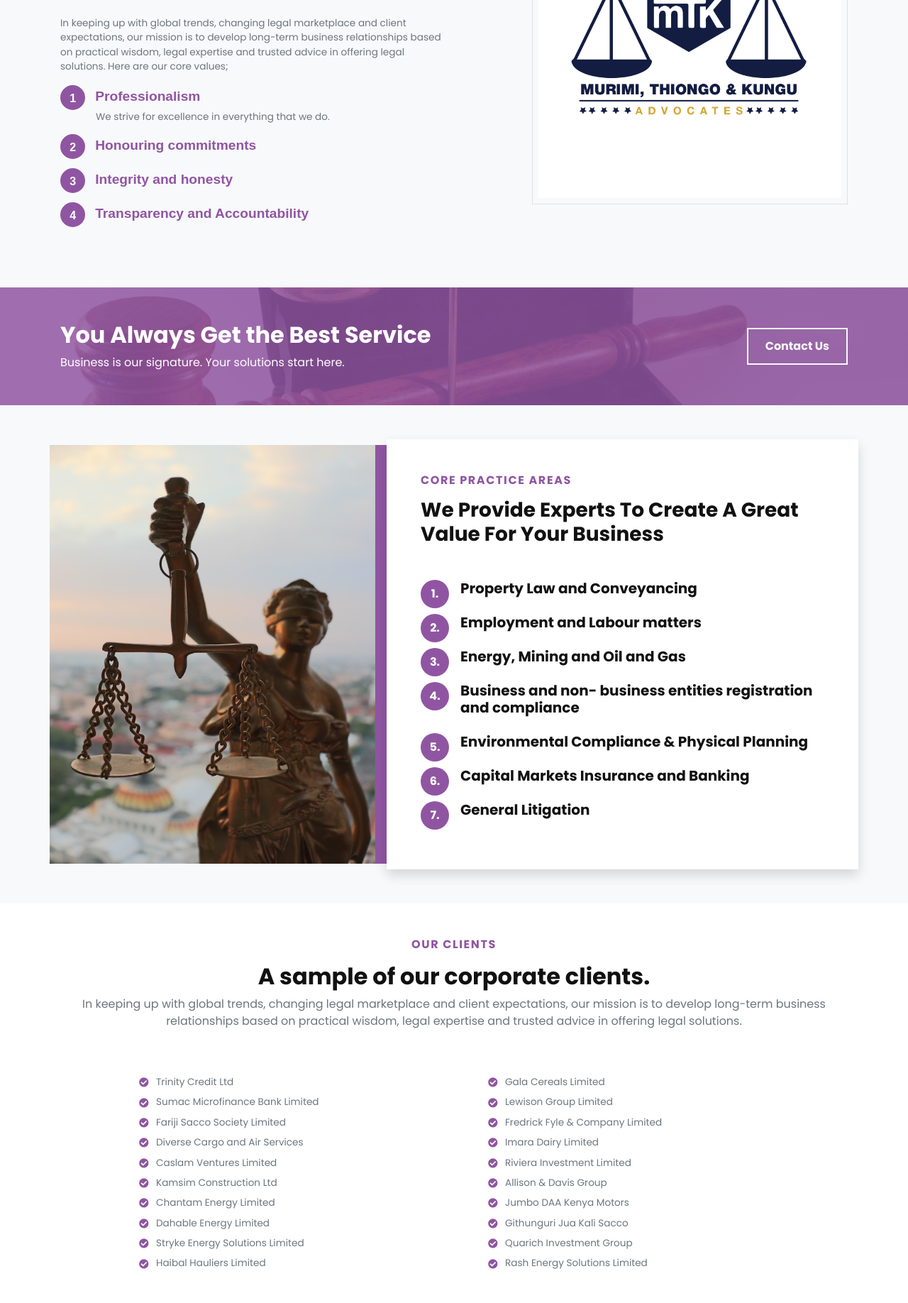
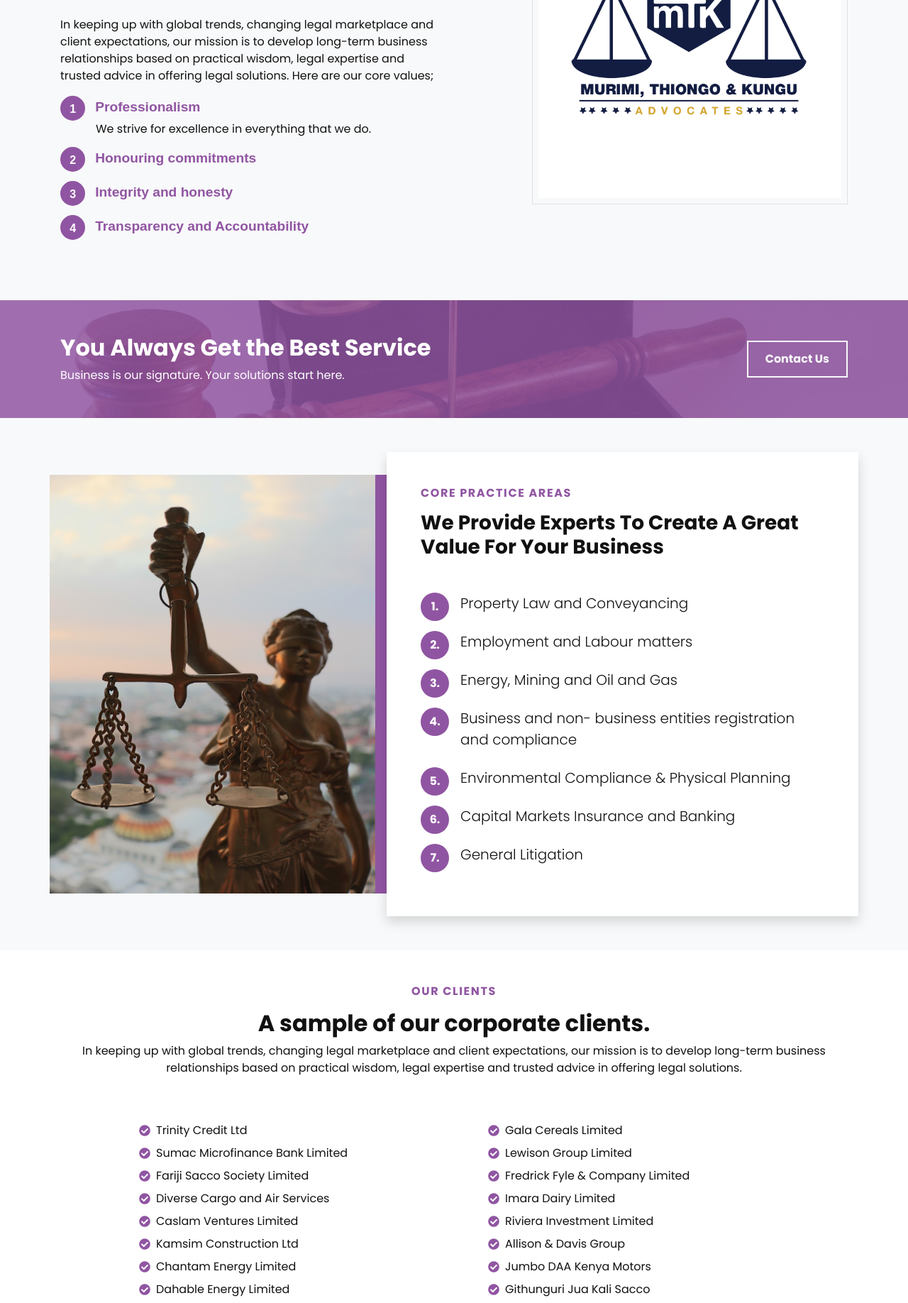
Before and after one commit to munyuaDeveloper/mtk-advocates, a PHP site: page / in a window 1280 px wide. Shown: the part 1004-2840 px from the top of the page at 71% size. Run offline with PHP 8.4, Linux system fonts and the light colour scheme; some libraries are stand-ins or nearby versions.

Commit message:
correct(font) bug fix

```diff
--- a/header.php
+++ b/header.php
@@ -1,7 +1,7 @@
 <head>
   <meta charset="utf-8">
   <meta http-equiv="X-UA-Compatible" content="IE=edge">
-  <title>Company title</title>
+  <title>MTK Advocates</title>
   <meta name="description" content="">
   <meta name="viewport" content="width=device-width, initial-scale=1">
   <meta name="robots" content="all,follow">
@@ -41,7 +41,7 @@
           </div>
           <div class="col-lg-8 text-right py-2 text-center text-lg-right">
             <ul class="list-inline mb-0">
-              <li class="list-inline-item"><a class="font-weight-normal text-small reset-anchor" href="#"><i class="fas fa-mobile mr-2"></i>+254 725 109 587</a></li>
+              <li class="list-inline-item"><a class="font-weight-normal text-small reset-anchor" href="#"><i class="fas fa-mobile mr-2"></i>+254 724835987</a></li>
               <li class="list-inline-item">|</li>
               <li class="list-inline-item"><a class="font-weight-normal text-small reset-anchor" href="#"><i class="fas fa-envelope mr-2"></i>info@mtkadvocates.com</a></li>
             </ul>
--- a/index.php
+++ b/index.php
@@ -19,7 +19,7 @@ include('header.php')
         <li class="nav-item mx-2"><a class="nav-link text-uppercase" href="team.php">Our Team</a></li>
         <li class="nav-item mx-2"><a class="nav-link text-uppercase" href="contact.php">Contact</a></li>
         <!-- <li class="nav-item ml-2 dropdown"><a class="nav-link text-uppercase dropdown-toggle pr-0" id="navbarDropdownMenuLink" href="#" data-toggle="dropdown" aria-haspopup="true" aria-expanded="false">Pages</a>
-                <div class="dropdown-menu mt-lg-4" aria-labelledby="navbarDropdownMenuLink"><a class="dropdown-item font-weight-bold text-small" href="index.html">Home</a><a class="dropdown-item font-weight-bold text-small" href="about.html">About</a><a class="dropdown-item font-weight-bold text-small" href="contact.html">Contact                </a></div>
+                <div class="dropdown-menu mt-lg-4" aria-labelledby="navbarDropdownMenuLink"><a class="dropdown-item font-weight-bold " href="index.html">Home</a><a class="dropdown-item font-weight-bold " href="about.html">About</a><a class="dropdown-item font-weight-bold " href="contact.html">Contact                </a></div>
               </li>
               <li class="nav-item ml-lg-3 pl-lg-3"><a class="btn btn-outline-primary btn-sm" href="contact.html">Request a quote</a></li> -->
       </ul>
@@ -87,7 +87,7 @@ include('header.php')
       <div class="col-lg-6 order-2 order-lg-1">
         <p class="h6 mb-1 text-uppercase text-primary mb-3">Our main features</p>
         <h2 class="mb-4">We Work With You To Address Your Most Critical Business Priorities</h2>
-        <p class="text-small text-muted">In keeping up with global trends,
+        <p class=" ">In keeping up with global trends,
           changing legal marketplace and client
           expectations, our mission is to develop
           long-term business relationships based
@@ -111,7 +111,7 @@ include('header.php')
                   </span>
                 </div>
                 <div id="collapseOne" class="collapse show" aria-labelledby="headingOne" data-parent="#accordionOne">
-                  <div class="accordion-body text-small text-muted">
+                  <div class="accordion-body  ">
                     We strive for excellence in everything that we do.
                   </div>
                 </div>
@@ -125,7 +125,7 @@ include('header.php')
 
                 </div>
                 <div id="collapseTwo" class="collapse" aria-labelledby="headingTwo" data-parent="#accordionOne">
-                  <div class="accordion-body text-small text-muted">
+                  <div class="accordion-body  ">
                     Our word is our honour and bond as we continue to jealously guard our firm’s
                     image and reputation by being dependable and reliable while exhibiting the high-
                     est ethical standards.
@@ -140,7 +140,7 @@ include('header.php')
                   </span>
                 </div>
                 <div id="collapseThree" class="collapse" aria-labelledby="headingThree" data-parent="#accordionOne">
-                  <div class="accordion-body text-small text-muted">
+                  <div class="accordion-body  ">
                     Character counts. We endeavor to be reliable, trustworthy, transparent, commit-
                     ted to fairness, honour and truth. We are honest enough to assess your needs and
                     give you an objective opinion in offering you a suitable solution.
@@ -155,7 +155,7 @@ include('header.php')
 
                 </div>
                 <div id="collapseFour" class="collapse" aria-labelledby="headingFour" data-parent="#accordionOne">
-                  <div class="accordion-body text-small text-muted">
+                  <div class="accordion-body  ">
                     In engaging with us, we remain transparent and agree to be bound by reasonable
                     professional standards and expectations in decision-making processes and in
                     delivering on your instructions. We maintain a sufficient professional indemnity
@@ -198,7 +198,7 @@ include('header.php')
             <use xlink:href="#laptop-screen-1"> </use>
           </svg>
           <h3 class="h5">Property Law and Conveyancing</h3>
-          <p class="text-small mb-0 text-muted"></p>
+          <p class=" mb-0 "></p>
         </div>
       </div>
       <div class="col-lg-4 col-md-6 mb-4">
@@ -207,7 +207,7 @@ include('header.php')
             <use xlink:href="#quality-1"> </use>
           </svg>
           <h3 class="h5">Employment and Labour matters</h3>
-          <p class="text-small mb-0 text-muted"></p>
+          <p class=" mb-0 "></p>
         </div>
       </div>
       <div class="col-lg-4 col-md-6 mb-4">
@@ -216,7 +216,7 @@ include('header.php')
             <use xlink:href="#survey-1"> </use>
           </svg>
           <h3 class="h5">Energy, Mining and Oil and Gas</h3>
-          <p class="text-small mb-0 text-muted"></p>
+          <p class=" mb-0 "></p>
         </div>
       </div>
       <div class="col-lg-4 col-md-6 mb-4">
@@ -225,7 +225,7 @@ include('header.php')
             <use xlink:href="#pie-chart-1"> </use>
           </svg>
           <h3 class="h5">Business and non- business entities registration and compliance</h3>
-          <p class="text-small mb-0 text-muted"></p>
+          <p class=" mb-0 "></p>
         </div>
       </div>
       <div class="col-lg-4 col-md-6 mb-4">
@@ -234,7 +234,7 @@ include('header.php')
             <use xlink:href="#pay-1"> </use>
           </svg>
           <h3 class="h5">Environmental Compliance & Physical Planning</h3>
-          <p class="text-small mb-0 text-muted"></p>
+          <p class=" mb-0 "></p>
         </div>
       </div>
       <div class="col-lg-4 col-md-6 mb-4">
@@ -243,7 +243,7 @@ include('header.php')
             <use xlink:href="#stack-1"> </use>
           </svg>
           <h3 class="h5">Capital Markets Insurance and Banking</h3>
-          <p class="text-small mb-0 text-muted"></p>
+          <p class=" mb-0 "></p>
         </div>
       </div>
       <div class="col-lg-4 col-md-6 mb-4">
@@ -252,7 +252,7 @@ include('header.php')
             <use xlink:href="#stack-1"> </use>
           </svg>
           <h3 class="h5">General Litigation</h3>
-          <p class="text-small mb-0 text-muted"></p>
+          <p class=" mb-0 "></p>
         </div>
       </div>
     </div>
@@ -289,32 +289,25 @@ include('header.php')
             <div class="col-lg-12">
               <ol class="list-numbers mb-0">
                 <li class="mb-4">
-                  <h5>Property Law and Conveyancing</h5>
-                  <p class="text-small text-muted"></p>
+                  <p class="lead">Property Law and Conveyancing</p>
                 </li>
                 <li class="mb-4">
-                  <h5>Employment and Labour matters</h5>
-                  <p class="text-small text-muted"></p>
+                  <p class="lead">Employment and Labour matters</p>
                 </li>
                 <li class="mb-4">
-                  <h5>Energy, Mining and Oil and Gas</h5>
-                  <p class="text-small text-muted"></p>
+                  <p class="lead">Energy, Mining and Oil and Gas</p>
                 </li>
                 <li class="mb-4">
-                  <h5>Business and non- business entities registration and compliance</h5>
-                  <p class="text-small text-muted"></p>
+                  <p class="lead">Business and non- business entities registration and compliance</p>
                 </li>
                 <li class="mb-4">
-                  <h5>Environmental Compliance & Physical Planning</h5>
-                  <p class="text-small text-muted"></p>
+                  <p class="lead">Environmental Compliance & Physical Planning</p>
                 </li>
                 <li class="mb-4">
-                  <h5>Capital Markets Insurance and Banking</h5>
-                  <p class="text-small text-muted"></p>
+                  <p class="lead">Capital Markets Insurance and Banking</p>
                 </li>
                 <li class="mb-4">
-                  <h5>General Litigation</h5>
-                  <p class="text-small text-muted"></p>
+                 <p class="lead">General Litigation</p>
                 </li>
               </ol>
             </div>
@@ -331,7 +324,7 @@ include('header.php')
     <div class="row mb-5">
       <div class="col-12 text-center">
         <h2 class="">A sample of our corporate clients.</h2>
-        <p class="text-muted">In keeping up with global trends,
+        <p class="">In keeping up with global trends,
           changing legal marketplace and client
           expectations, our mission is to develop
           long-term business relationships based
@@ -344,30 +337,30 @@ include('header.php')
       <div class="row mx-md-5">
         <div class="col-sm-6">
           <ul class="list-check list-unstyled row mb-4">
-            <li class="text-small text-muted mb-2 col-12">Trinity Credit Ltd</li>
-            <li class="text-small text-muted mb-2">Sumac Microfinance Bank Limited</li>
-            <li class="text-small text-muted mb-2 col-12">Fariji Sacco Society Limited</li>
-            <li class="text-small text-muted mb-2">Diverse Cargo and Air Services</li>
-            <li class="text-small text-muted mb-2 col-12">Caslam Ventures Limited</li>
-            <li class="text-small text-muted mb-2">Kamsim Construction Ltd</li>
-            <li class="text-small text-muted mb-2 col-12">Chantam Energy Limited</li>
-            <li class="text-small text-muted mb-2">Dahable Energy Limited</li>
-            <li class="text-small text-muted mb-2 col-12">Stryke Energy Solutions Limited</li>
-            <li class="text-small text-muted mb-2">Haibal Hauliers Limited</li>
+            <li class="  mb-2 col-12">Trinity Credit Ltd</li>
+            <li class="  mb-2">Sumac Microfinance Bank Limited</li>
+            <li class="  mb-2 col-12">Fariji Sacco Society Limited</li>
+            <li class="  mb-2">Diverse Cargo and Air Services</li>
+            <li class="  mb-2 col-12">Caslam Ventures Limited</li>
+            <li class="  mb-2">Kamsim Construction Ltd</li>
+            <li class="  mb-2 col-12">Chantam Energy Limited</li>
+            <li class="  mb-2">Dahable Energy Limited</li>
+            <li class="  mb-2 col-12">Stryke Energy Solutions Limited</li>
+            <li class="  mb-2">Haibal Hauliers Limited</li>
           </ul>
         </div>
         <div class="col-sm-6">
           <ul class="list-check list-unstyled row mb-4">
-            <li class="text-small text-muted mb-2 col-12">Gala Cereals Limited</li>
-            <li class="text-small text-muted mb-2">Lewison Group Limited</li>
-            <li class="text-small text-muted mb-2 col-12">Fredrick Fyle & Company Limited</li>
-            <li class="text-small text-muted mb-2">Imara Dairy Limited</li>
-            <li class="text-small text-muted mb-2 col-12">Riviera Investment Limited</li>
-            <li class="text-small text-muted mb-2">Allison & Davis Group</li>
-            <li class="text-small text-muted mb-2 col-12">Jumbo DAA Kenya Motors</li>
-            <li class="text-small text-muted mb-2">Githunguri Jua Kali Sacco</li>
-            <li class="text-small text-muted mb-2 col-12">Quarich Investment Group</li>
-            <li class="text-small text-muted mb-2">Rash Energy Solutions Limited</li>
+            <li class="  mb-2 col-12">Gala Cereals Limited</li>
+            <li class="  mb-2">Lewison Group Limited</li>
+            <li class="  mb-2 col-12">Fredrick Fyle & Company Limited</li>
+            <li class="  mb-2">Imara Dairy Limited</li>
+            <li class="  mb-2 col-12">Riviera Investment Limited</li>
+            <li class="  mb-2">Allison & Davis Group</li>
+            <li class="  mb-2 col-12">Jumbo DAA Kenya Motors</li>
+            <li class="  mb-2">Githunguri Jua Kali Sacco</li>
+            <li class="  mb-2 col-12">Quarich Investment Group</li>
+            <li class="  mb-2">Rash Energy Solutions Limited</li>
           </ul>
         </div>
       </div>
```
Also changed, not shown: about.php (+16 -16 lines), contact.php (+8 -8 lines), team.php (+35 -35 lines), user-profile1.php (+22 -22 lines), user-profile2.php (+19 -19 lines), user-profile3.php (+14 -14 lines), user-profile4.php (+6 -6 lines), user-profile5.php (+6 -6 lines), img/whatsapp-brands.svg (added).
